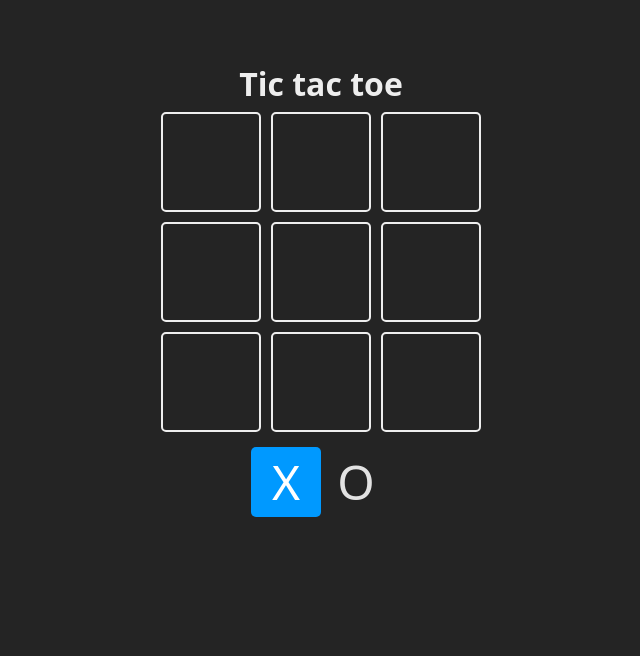
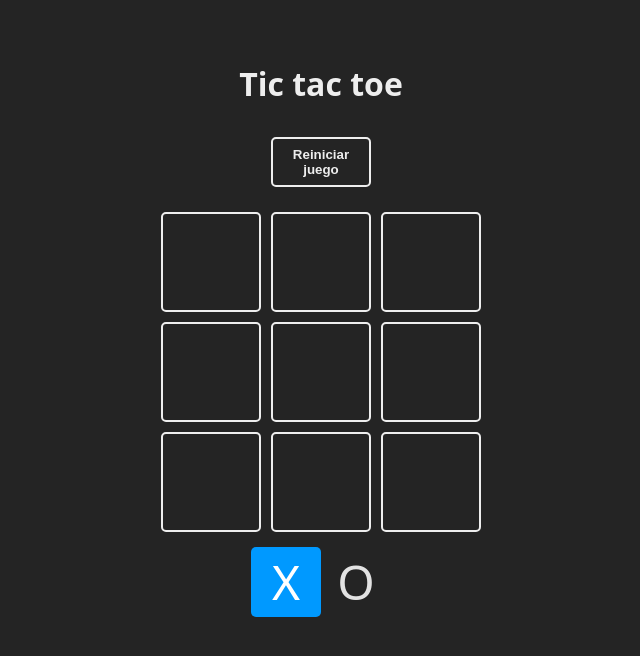
Before and after one commit to alejoevilches/tictactoe, a React (Vite) app: page / in a window 1280 px wide. Shown: the top 656 px of the page, without its empty margins (319-959 px from the left). Built offline with nearby package versions, Linux system fonts and the light colour scheme.

Commit message:
restart button added

```diff
--- a/src/App.jsx
+++ b/src/App.jsx
@@ -67,6 +67,7 @@ function App() {
   return (
     <main className='board'>
       <h1>Tic tac toe</h1>
+      <button onClick={resetGame}>Reiniciar juego</button>
       <section className='game'>
         {board.map((cell,index)=>{
           return (
```
